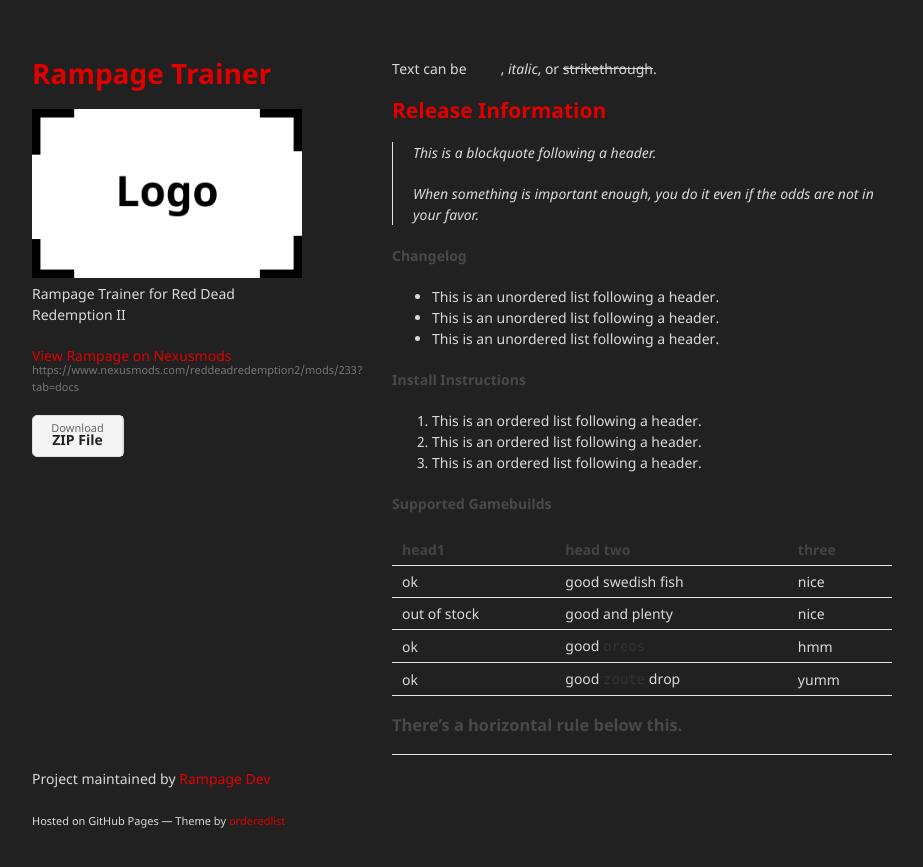
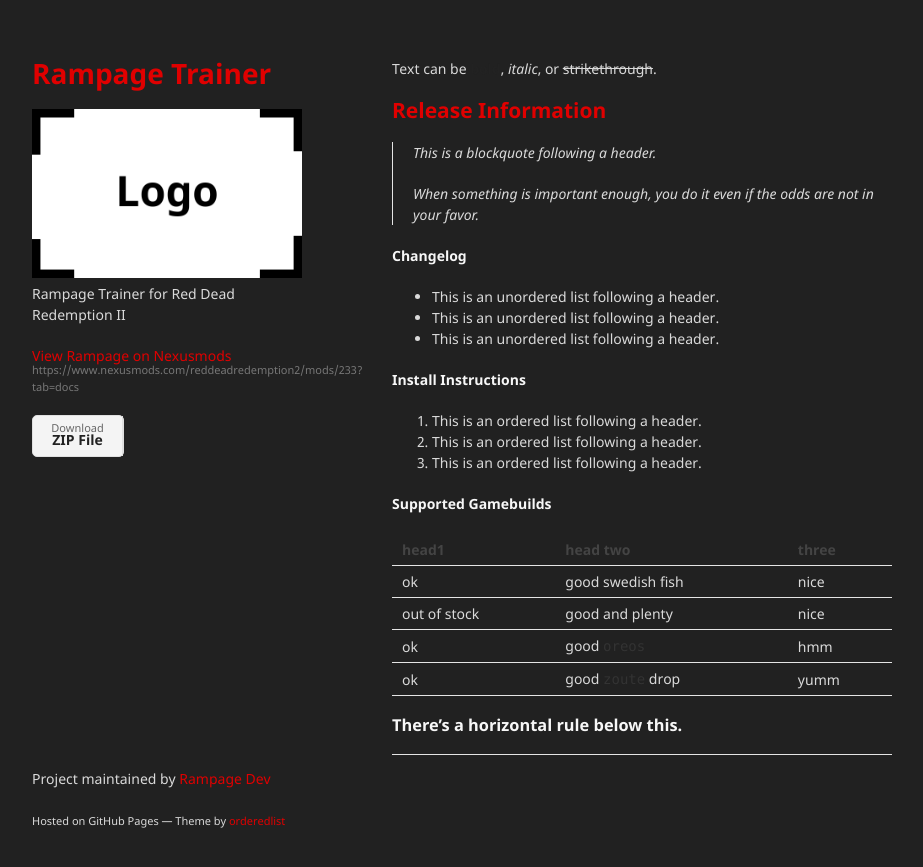
Before and after one commit to rampage-trainer/rdr2beta, a Jekyll site: the page built from index.md, in a window 1280 px wide. Shown: the top 867 px of the page, without its empty margins (178-1101 px from the left). Built offline with Jekyll 4.4.1, drawn with Linux system fonts in a browser that asks for light colours.

Commit message:
Update jekyll-theme-minimal.scss

```diff
--- a/_sass/jekyll-theme-minimal.scss
+++ b/_sass/jekyll-theme-minimal.scss
@@ -31,7 +31,7 @@ h2 {
 }
 
 h3, h4, h5, h6 {
-  color:#494949;
+  color:#f7f7f7;
 }
 
 a {
```
